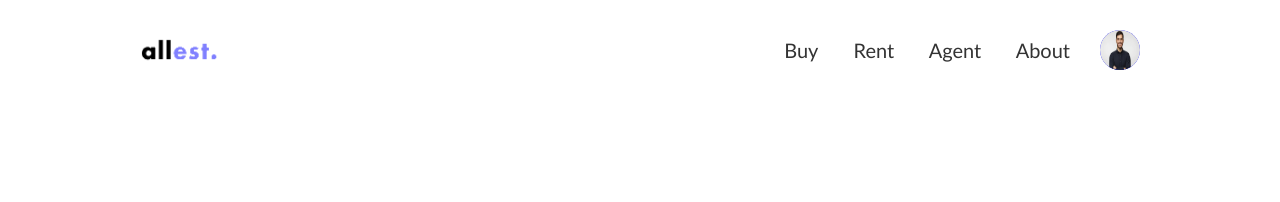
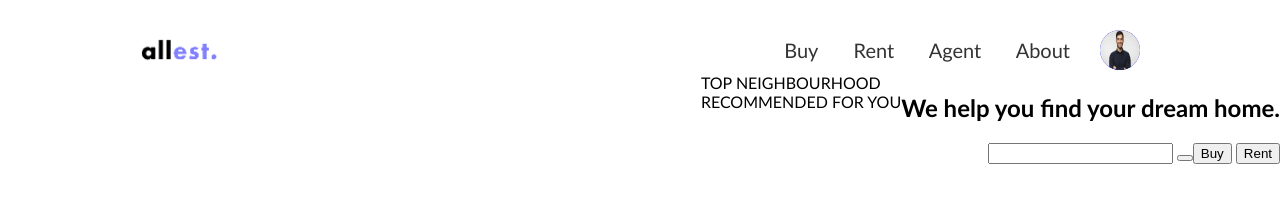
Before and after one commit to Reigen-byte/real-estate, a website: page index.html in a window 1280 px wide. Drawn offline with Linux system fonts and the light colour scheme.

Commit message:
Hero section HTML structure

```diff
--- a/index.html
+++ b/index.html
@@ -27,5 +27,32 @@
             <img src="./img/user.webp" alt="User Avatar">
          </div>
     </header>
+
+    <main>
+        <section>
+            <div>
+                <h1>We help you find your dream home.</h1>
+                <form>
+                    <div>
+                        <button type="button">Buy</button>
+                        <button type="button">Rent</button>
+                    </div>
+                    <div>
+                        <input type="text">
+                        <button type="submit"></button>
+                    </div>
+                </form>
+            </div>
+        </section>
+        <div>
+            <section>
+                TOP NEIGHBOURHOOD
+            </section>
+
+            <section>
+                RECOMMENDED FOR YOU
+            </section>
+        </div>
+    </main>
 </body>
 </html>
```
